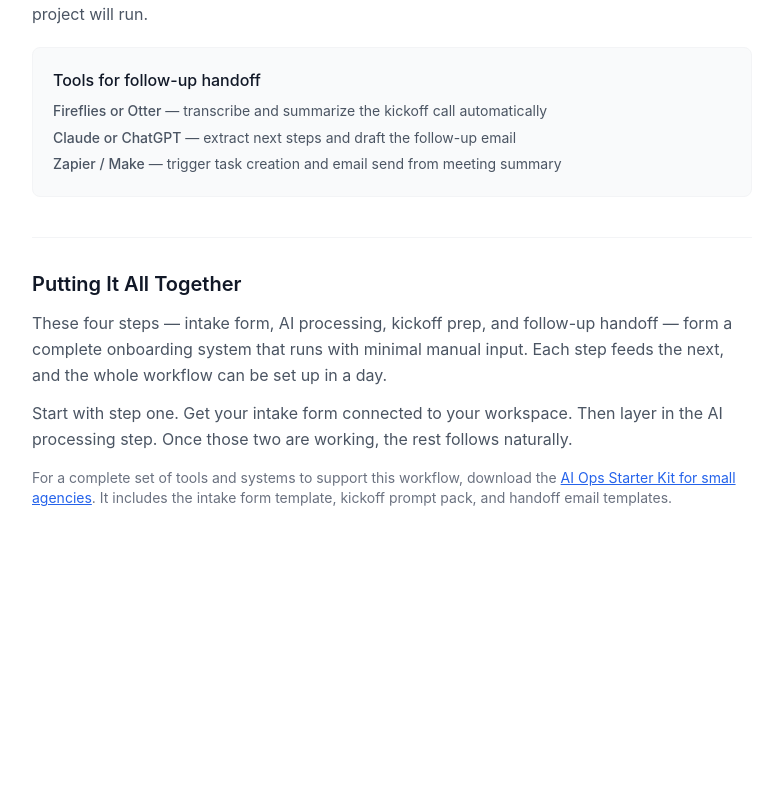
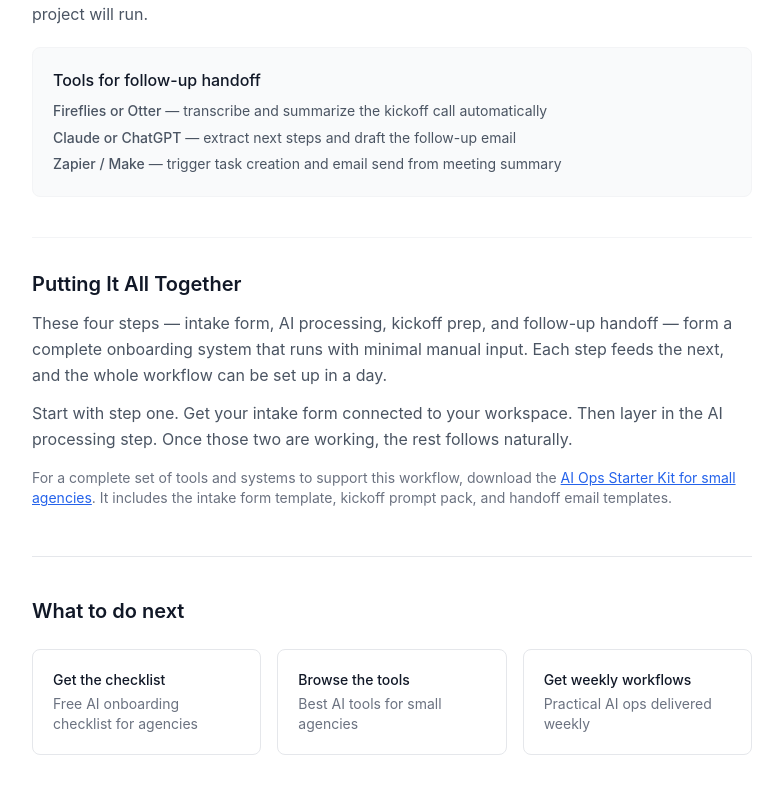
Before and after one commit to veramey/my-website, a Next.js app: page /guides/automate-client-onboarding-small-agency in a window 1280 px wide. Shown: the part 2320-3113 px from the top of the page, without its empty margins (248-1031 px from the left). Before the commit the page ends 2908 px from the top, so only its background shows below. Built offline with nearby package versions, Linux system fonts and the light colour scheme.

Commit message:
feat: implement issue #154 (#160)
Implemented by AI Teammate via Claude Code.
Closes #154

Co-authored-by: AI Teammate <agent.ai.native@gmail.com>

```diff
--- a/src/pages/guides/automate-client-onboarding-small-agency.tsx
+++ b/src/pages/guides/automate-client-onboarding-small-agency.tsx
@@ -167,6 +167,37 @@ export default function AutomateClientOnboarding() {
               . It includes the intake form template, kickoff prompt pack, and handoff email templates.
             </p>
           </section>
+
+          {/* Final CTA */}
+          <section className="border-t border-gray-200 pt-10 mt-12">
+            <h2 className="text-xl font-semibold text-gray-900">What to do next</h2>
+            <div className="grid grid-cols-1 sm:grid-cols-3 gap-4 mt-6">
+              <Link
+                href="/templates/client-onboarding-ai-checklist"
+                className="block rounded-lg border border-gray-200 p-5 hover:border-gray-300 transition-colors"
+                aria-label="Download the client onboarding AI checklist"
+              >
+                <p className="text-sm font-medium text-gray-900">Get the checklist</p>
+                <p className="mt-1 text-sm text-gray-500">Free AI onboarding checklist for agencies</p>
+              </Link>
+              <Link
+                href="/tools/best-ai-tools-small-agencies"
+                className="block rounded-lg border border-gray-200 p-5 hover:border-gray-300 transition-colors"
+                aria-label="Browse best AI tools for small agencies"
+              >
+                <p className="text-sm font-medium text-gray-900">Browse the tools</p>
+                <p className="mt-1 text-sm text-gray-500">Best AI tools for small agencies</p>
+              </Link>
+              <Link
+                href="/newsletter"
+                className="block rounded-lg border border-gray-200 p-5 hover:border-gray-300 transition-colors"
+                aria-label="Join the newsletter for weekly AI ops workflows"
+              >
+                <p className="text-sm font-medium text-gray-900">Get weekly workflows</p>
+                <p className="mt-1 text-sm text-gray-500">Practical AI ops delivered weekly</p>
+              </Link>
+            </div>
+          </section>
         </article>
       </div>
     </>
```
Also changed, not shown: 1 other file (tests, documents, lock files or other folders).
